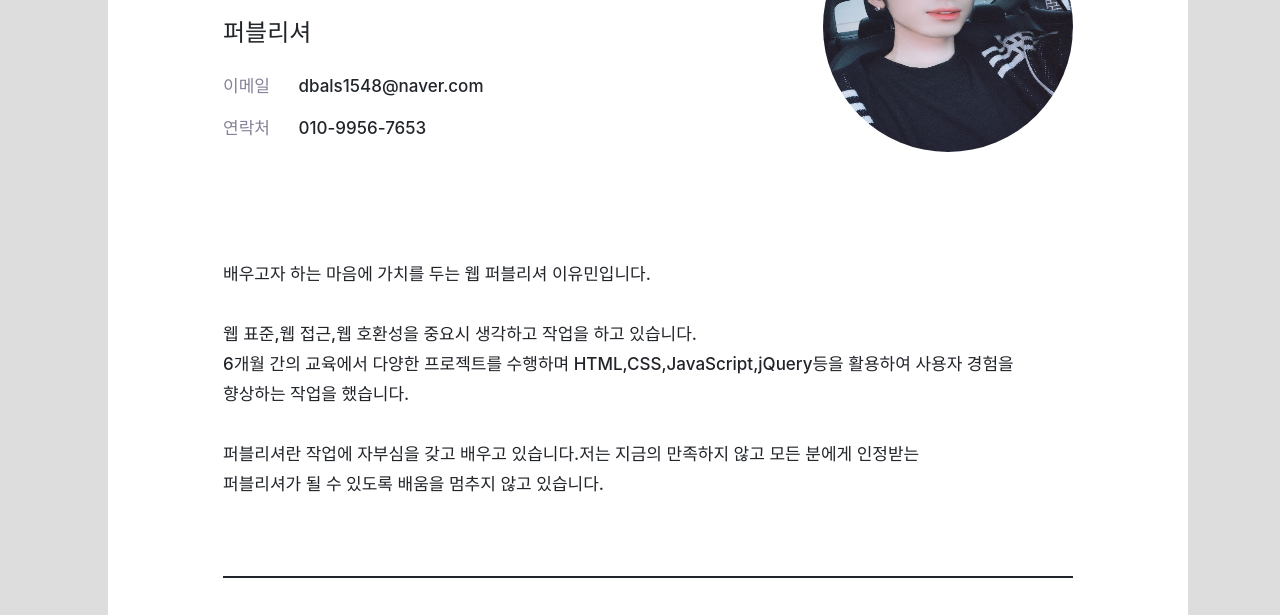
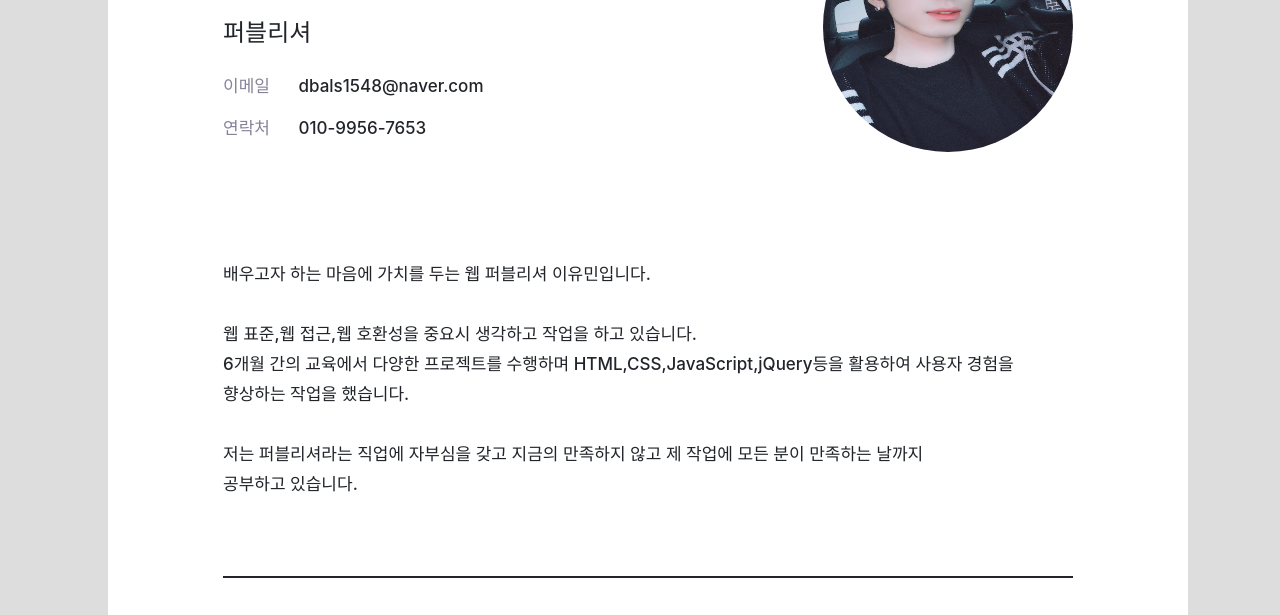
Before and after one commit to Youu99/-About-Me, a plain HTML site: page index.html in a window 1280 px wide. Shown: the part 181-796 px from the top of the page. Drawn offline with Linux system fonts and the light colour scheme.

Commit message:
2024-05-28

```diff
--- a/index.html
+++ b/index.html
@@ -22,8 +22,8 @@
           향상하는 작업을 했습니다.<br>
 
           <br>
-          퍼블리셔란 작업에 자부심을 갖고 배우고 있습니다.저는 지금의 만족하지 않고 모든 분에게 인정받는<br>
-          퍼블리셔가 될 수 있도록 배움을 멈추지 않고 있습니다.
+         저는 퍼블리셔라는 직업에 자부심을 갖고 지금의 만족하지 않고 제 작업에 모든 분이 만족하는 날까지<br>
+         공부하고 있습니다.
         </p>
 
         <div id="ps_img">
```
